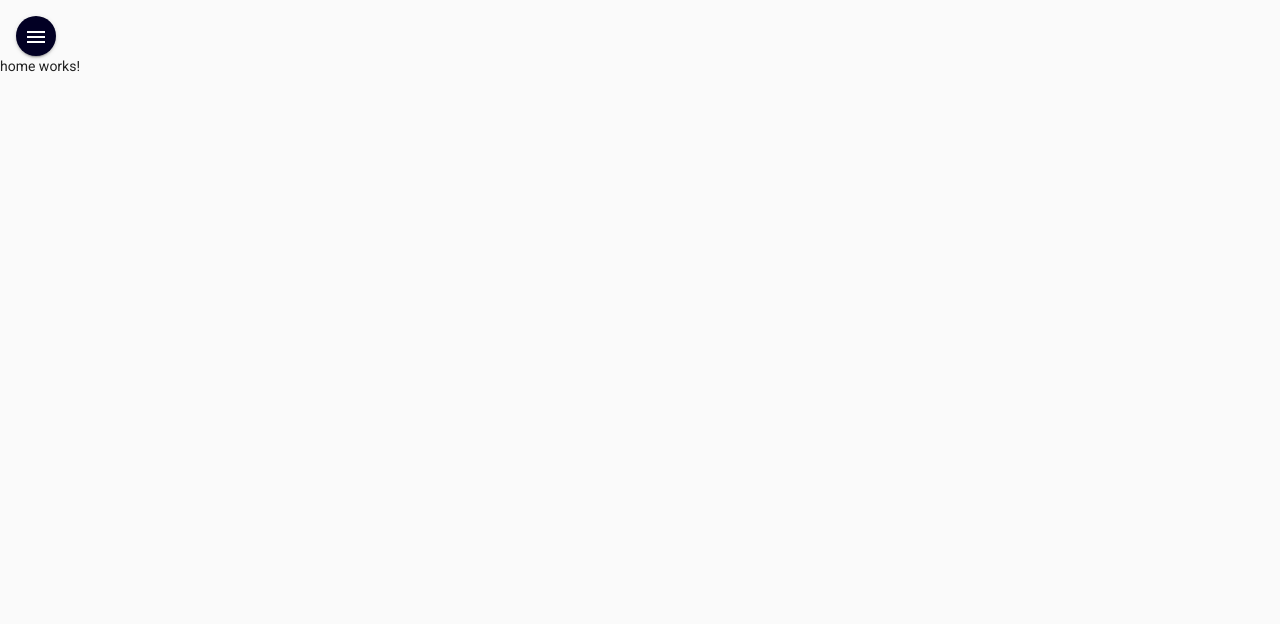
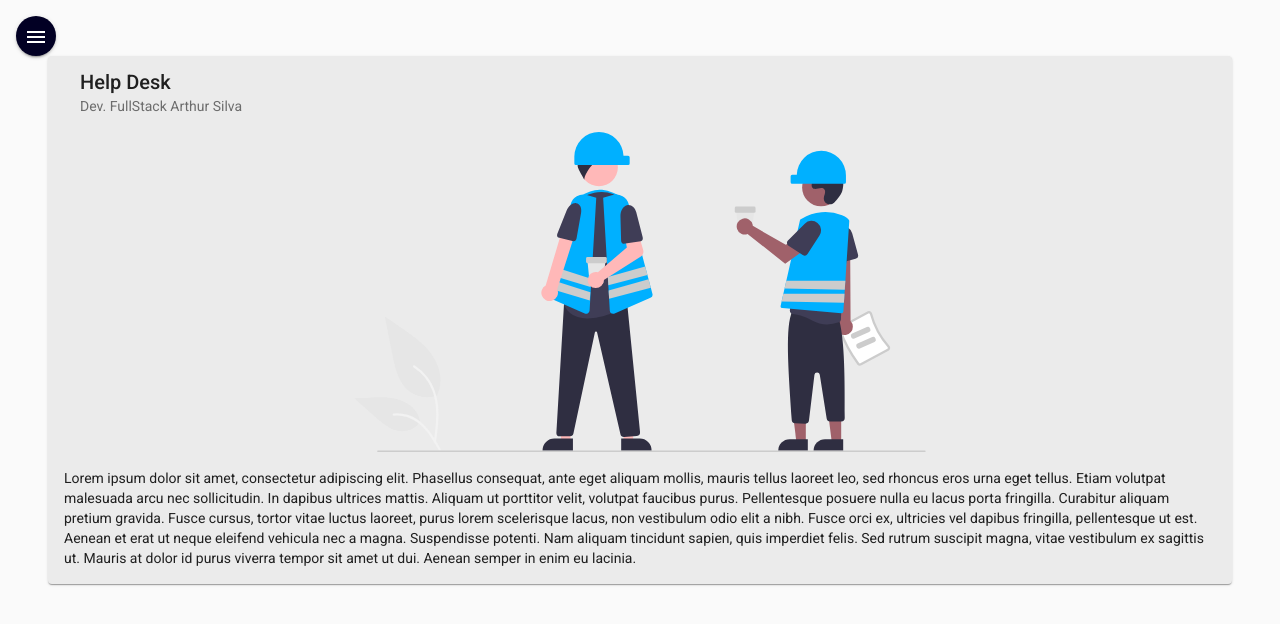
Before and after one commit to Silva-Arthur/helpdesk-frontend, an Angular app: page /home in a window 1280 px wide. Shown: the top 624 px of the page. Built offline with nearby package versions, Linux system fonts and the light colour scheme.

Commit message:
HTML e CSS para componente Home

```diff
--- a/src/app/components/home/home.component.css
+++ b/src/app/components/home/home.component.css
@@ -0,0 +1,9 @@
+.card {
+    width: 90%;
+    margin: auto;
+    background-color: rgb(235, 235, 235);
+}
+
+img {
+    height: 20rem;
+}
--- a/src/app/components/home/home.component.html
+++ b/src/app/components/home/home.component.html
@@ -1 +1,12 @@
-<p>home works!</p>
+<mat-card class="card">
+    <mat-card-header>
+      <mat-card-title>Help Desk</mat-card-title>
+      <mat-card-subtitle>Dev. FullStack Arthur Silva</mat-card-subtitle>
+    </mat-card-header>
+    <img mat-card-image src="assets/img/home-image.svg" alt="Image Home Help Desk">
+    <mat-card-content>
+      <p>
+        Lorem ipsum dolor sit amet, consectetur adipiscing elit. Phasellus consequat, ante eget aliquam mollis, mauris tellus laoreet leo, sed rhoncus eros urna eget tellus. Etiam volutpat malesuada arcu nec sollicitudin. In dapibus ultrices mattis. Aliquam ut porttitor velit, volutpat faucibus purus. Pellentesque posuere nulla eu lacus porta fringilla. Curabitur aliquam pretium gravida. Fusce cursus, tortor vitae luctus laoreet, purus lorem scelerisque lacus, non vestibulum odio elit a nibh. Fusce orci ex, ultricies vel dapibus fringilla, pellentesque ut est. Aenean et erat ut neque eleifend vehicula nec a magna. Suspendisse potenti. Nam aliquam tincidunt sapien, quis imperdiet felis. Sed rutrum suscipit magna, vitae vestibulum ex sagittis ut. Mauris at dolor id purus viverra tempor sit amet ut dui. Aenean semper in enim eu lacinia.
+      </p>
+    </mat-card-content>
+</mat-card>
```
